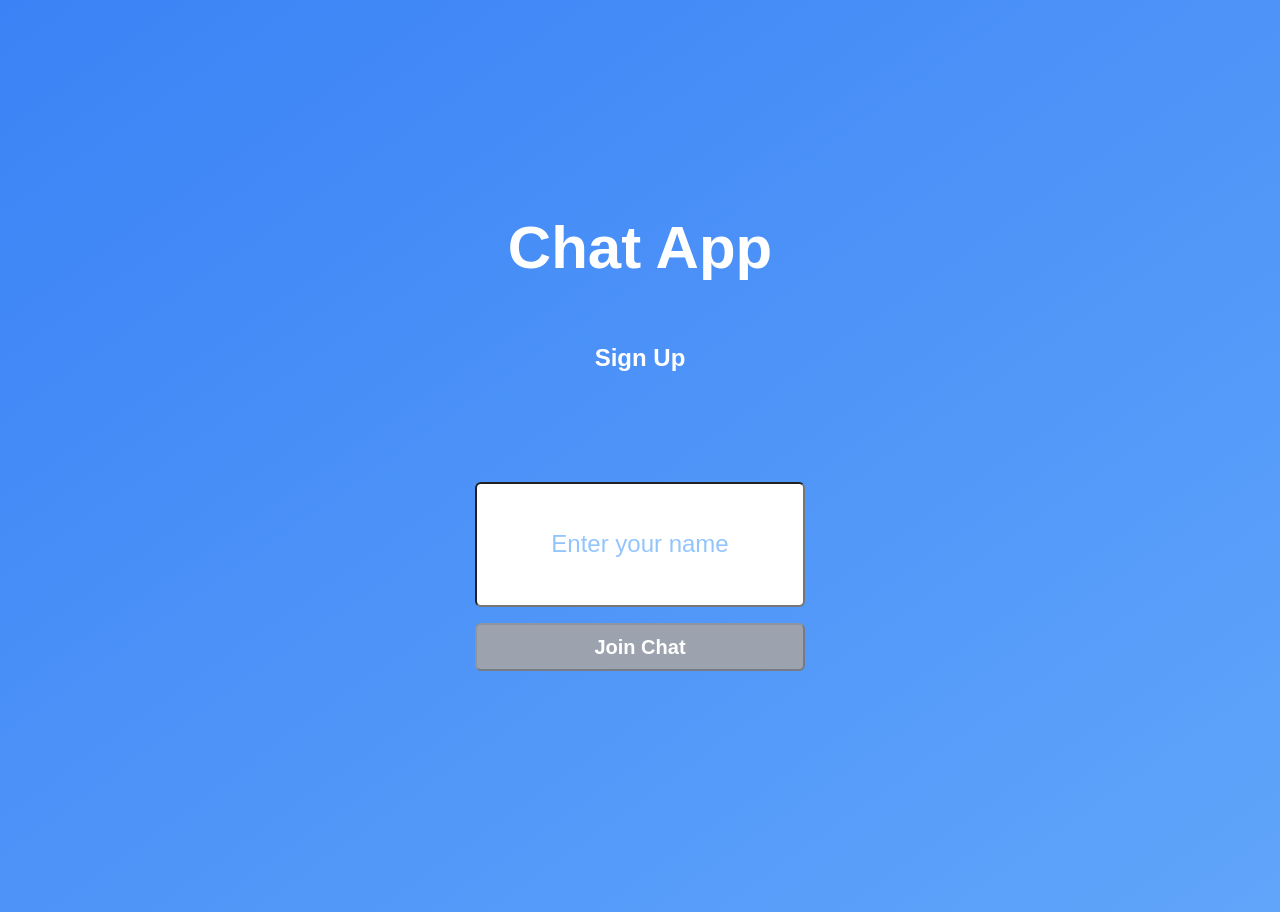
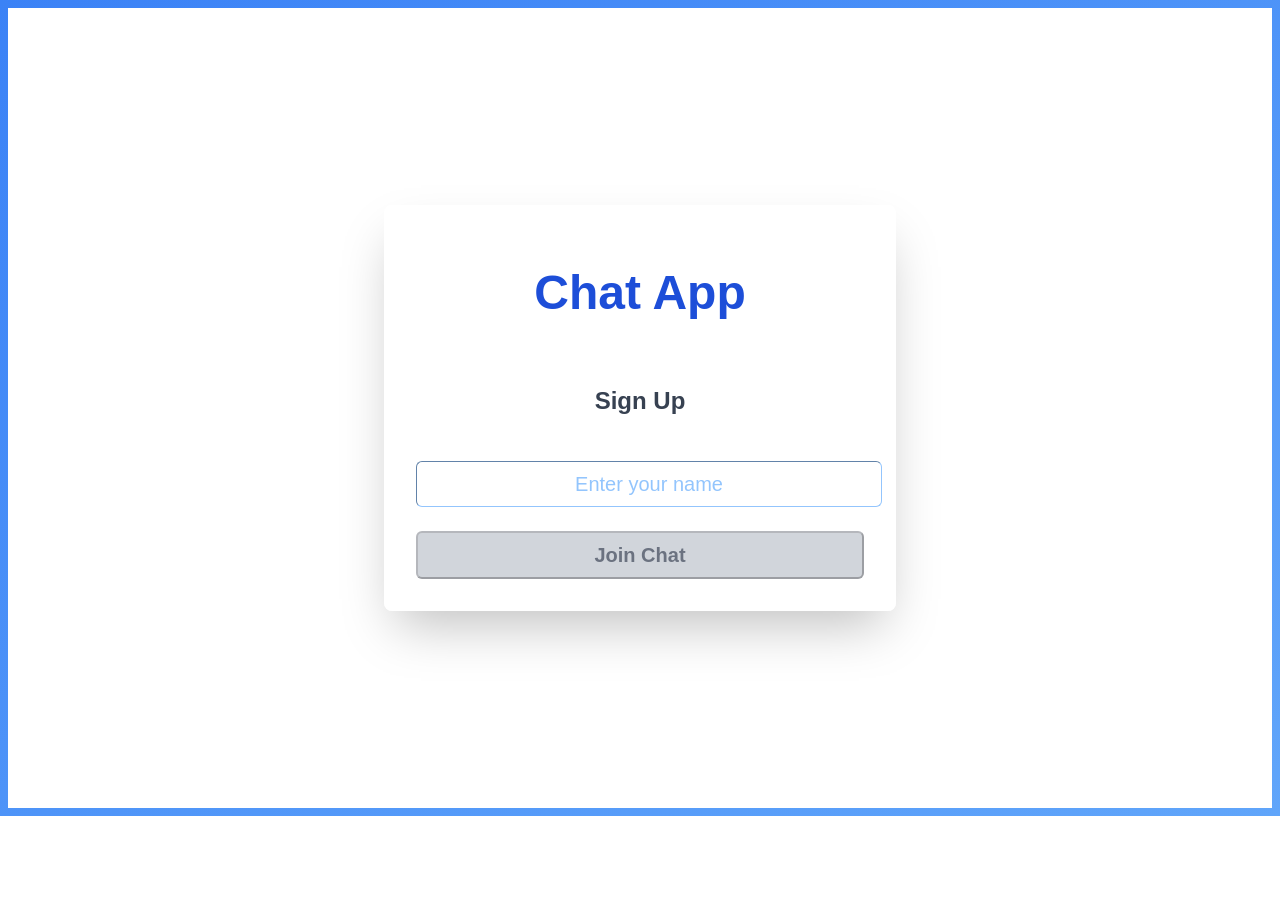
Before and after one commit to sarah111-art/chat, a Next.js app in the folder client/: page / in a window 1280 px wide. After the commit the page ends 816 px from the top, so only its background shows below. Built offline with nearby package versions, Linux system fonts and the light colour scheme; no server answers.

Commit message:
deploy to vercel

```diff
--- a/client/app/page.js
+++ b/client/app/page.js
@@ -48,17 +48,46 @@ export default function Home() {
   }, []);
 
 return (
-    <main className="h-screen max-h-screen max-w-screen mx-auto md:container md:p-20 md:pt-4">
+  <main className="h-screen max-h-screen max-w-screen mx-auto bg-white text-gray-900">
     {user.current?.name && user.current?.id ? (
-  <>
+      <div className="flex h-full w-full">
+        {/* Sidebar trái */}
+        <aside className="hidden md:flex flex-col w-[280px] bg-white border-r shadow-sm">
+          <div className="p-4 font-bold text-xl border-b">Zalo Chat</div>
+          <div className="flex-1 overflow-y-auto p-4 space-y-4">
+            {/* Danh sách bạn */}
+            <div className="flex items-center gap-3 cursor-pointer hover:bg-gray-100 p-2 rounded">
+              <div className="w-10 h-10 bg-blue-400 rounded-full flex items-center justify-center text-white font-bold">P</div>
+              <div className="font-medium">Phát Võ</div>
+            </div>
+            {/* ... thêm bạn khác nếu có */}
+          </div>
+        </aside>
+
+        {/* Khung chat chính */}
+        <div className="flex flex-col flex-1">
+          {/* Header */}
+          <div className="h-[60px] px-4 border-b flex items-center justify-between bg-white shadow">
+            <div className="font-semibold text-lg">Nguyễn Tiết Xuân Quý</div>
+            {/* Avatar bên phải */}
+            <div className="w-8 h-8 bg-gray-300 rounded-full flex items-center justify-center text-xs">N</div>
+          </div>
+
+          {/* Nội dung chat */}
+          <div className="flex-1 overflow-y-auto bg-blue-100">
             <Chat user={user.current} chat={chat} typing={typing} />
+          </div>
+
+          {/* Nhập tin nhắn */}
+          <div className="px-4 py-3 bg-white border-t">
             <Inputs user={user.current} socket={socket.current} setChat={setChat} />
-  </>
+          </div>
+        </div>
+      </div>
     ) : (
       <SignUp user={user} socket={socket.current} input={input} setInput={setInput} />
     )}
-
-
   </main>
 );
+
 }
--- a/client/components/Chat.js
+++ b/client/components/Chat.js
@@ -27,7 +27,7 @@ const Message = ({ content, own, type }) => {
     <p className={`message px-6 py-1 flex ${own ? 'justify-end' : 'justify-start'} items-center`}>
       <span className={`text-3xl py-2 rounded-2xl
         ${type === "text" ? "px-6" : "px-2"}
-        ${own ? "bg-sky-400 text-white" : "bg-slate-200"}`}>
+        ${own ? "bg-sky-400 text-white" : "bg-slate-200 text-sky-400"}`}>
         {
           type === "text"
             ? content
@@ -41,7 +41,7 @@ const Message = ({ content, own, type }) => {
 const Typing = ({ users }) => {
   return users.map((user, index) => (
     <div key={index} className="px-6 py-1 flex">
-      <span className="bg-blue-600 text-white rounded-full py-2 my-auto text-center px-4 mr-2 flex items-center">
+      <span className="bg-blue-300 text-blue-600 rounded-full py-2 my-auto text-center px-4 mr-2 flex items-center">
         {user.name?.charAt(0).toUpperCase()}
       </span>
       <div className="loader bg-slate-300 rounded-2xl p-5 flex gap-1">
--- a/client/components/Inputs.js
+++ b/client/components/Inputs.js
@@ -47,7 +47,7 @@ const Inputs = ({ user, socket, setChat }) => {
   return (
     <div className="w-full absolute bottom-0 text-xl grid grid-cols-5
         gradient md:bg-none md:text-3xl md:flex md:justify-center md:relative">
-      <input className="focus:outline-none rounded-2xl p-3 text-white placeholder-slate-200
+      <input className="focus:outline-none rounded-2xl p-3 text-black placeholder-slate-200
             col-span-4 gradient md:w-6/12 md:mr-3"
         type="text"
         placeholder="Enter your message"
--- a/client/components/SignUp.js
+++ b/client/components/SignUp.js
@@ -19,29 +19,33 @@ const SignUp = ({ user, socket, input, setInput }) => {
   };
 
 return (
-    <div className="w-full h-full flex items-center justify-center">
-      <div className="text-center grid grid-rows-3 gap-2 gradient p-8 rounded-md">
-        <h1 className="text-6xl font-bold text-white">Chat App</h1>
-        <h1 className="text-2xl font-bold mb-4 text-center">Sign Up</h1>
+  <div className="w-full h-screen flex items-center justify-center bg-gradient-to-br from-blue-300 via-white to-purple-100">
+    <div className="text-center grid gap-4 p-8 rounded-lg backdrop-blur-md bg-white/80 shadow-2xl max-w-md w-full">
+      <h1 className="text-5xl font-bold text-blue-700 drop-shadow-sm">Chat App</h1>
+      <h2 className="text-2xl font-semibold text-gray-700">Sign Up</h2>
       <input
         type="text"
         placeholder="Enter your name"
         value={input}
         onChange={(e) => setInput(e.target.value)}
         onKeyDown={(e) => e.key === 'Enter' && addUser()}
-          className="text-2xl text-center rounded-md p-2 my-2 text-blue-400 placeholder-blue-300 focus:outline-none"
+        className="text-xl text-center rounded-md p-2 my-2 w-full text-blue-500 placeholder-blue-300 focus:outline-none border border-blue-300 focus:ring-2 focus:ring-blue-400"
       />
       <button
         onClick={addUser}
-          disabled={!input}
-          className={`text-xl w-full text-white font-bold py-2 px-3 rounded-md
-            ${input ? "bg-blue-500 hover:bg-blue-600" : "bg-gray-400 cursor-not-allowed"}`}
+        disabled={!input.trim()}
+        className={`text-xl w-full font-bold py-2 px-4 rounded-md transition duration-200 ${
+          input.trim()
+            ? "bg-blue-500 text-white hover:bg-blue-600"
+            : "bg-gray-300 text-gray-500 cursor-not-allowed"
+        }`}
       >
         Join Chat
       </button>
     </div>
   </div>
 );
+
 };
 
 export default SignUp;
```
Lines whose indentation alone changed are shown as unchanged.
